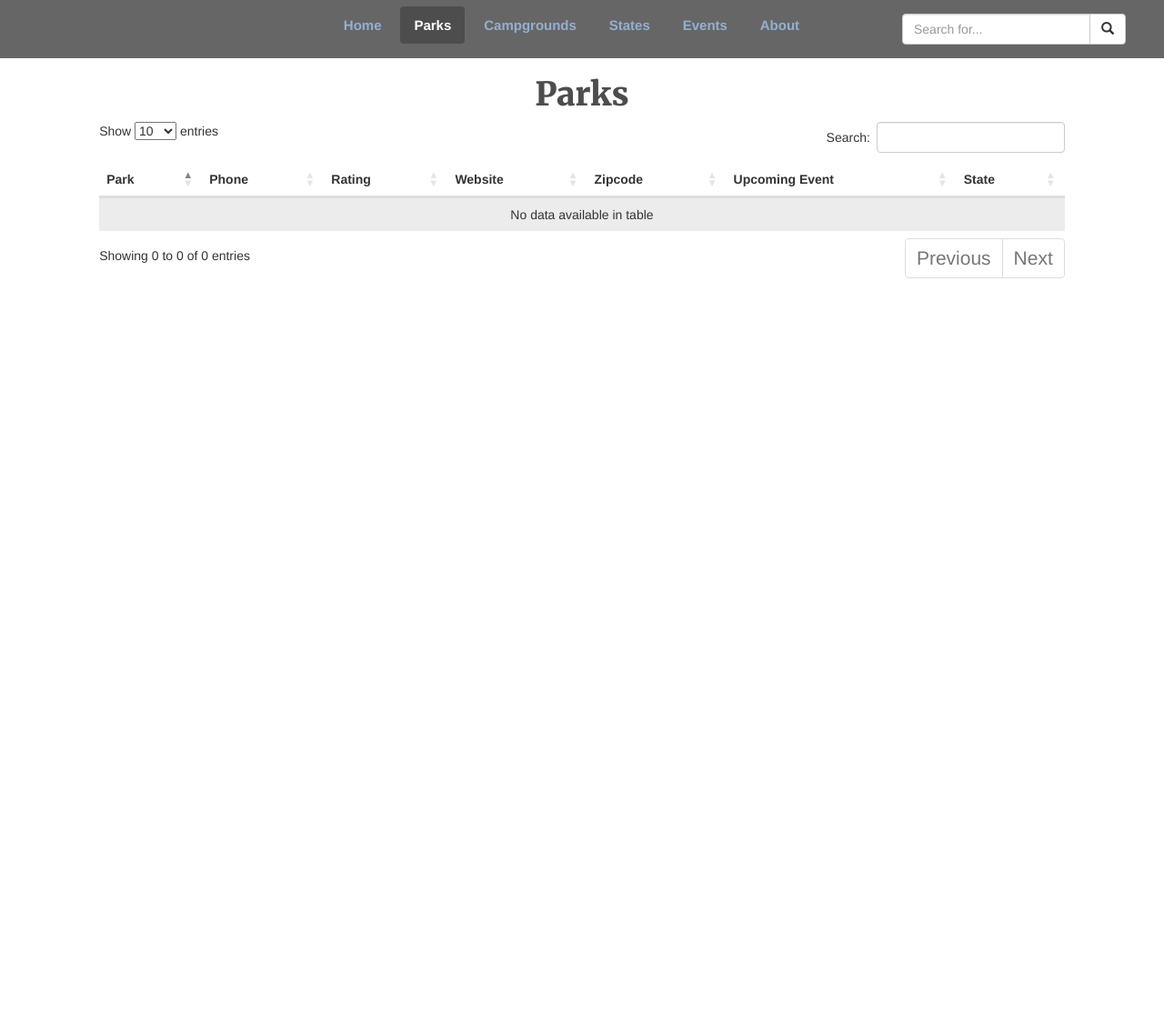
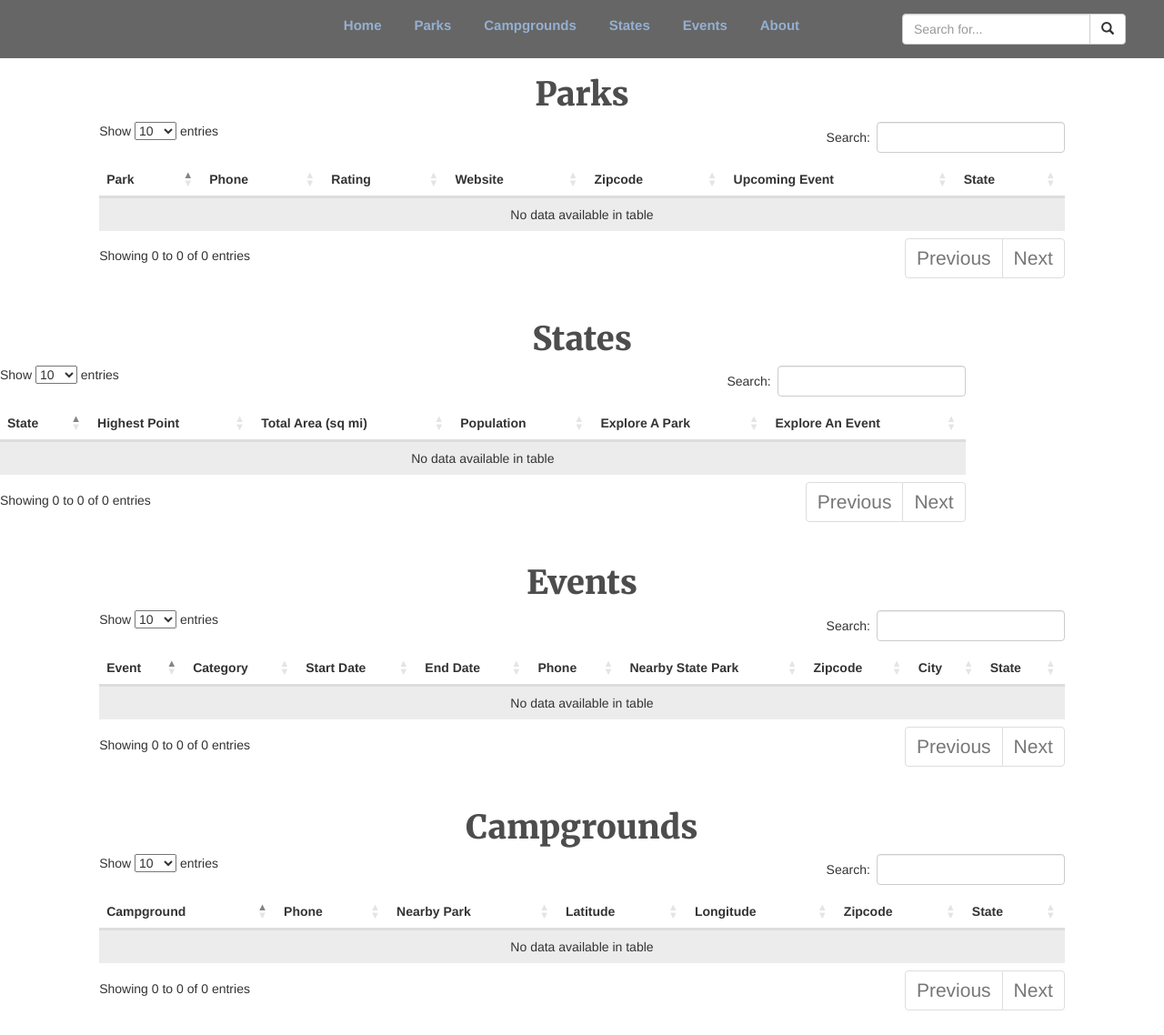
Before and after one commit to cs373gc-fall-2016/SWEetOutdoors, a Flask app: template app/templates/Search.html in a window 1280 px wide. Shown: the whole page at 91% size. Before the commit the page ends 306 px from the top, so only its background shows below. Run offline with Flask 2, Linux system fonts and the light colour scheme; the template is opened without the code that fills it, so the values that code supplies are empty; some libraries are stand-ins or nearby versions.

Commit message:
added other tables to search page

```diff
--- a/app/templates/Search.html
+++ b/app/templates/Search.html
@@ -2,7 +2,7 @@
 <html>
   <head>
     <meta charset="UTF-8">
-    <title>Parks</title>
+    <title>Search</title>
     <meta name="viewport" content="width=device-width, initial-scale=1">
     <!-- stylesheets -->
     <link rel="stylesheet" href="https://maxcdn.bootstrapcdn.com/bootstrap/3.3.7/css/bootstrap.min.css">
@@ -24,7 +24,7 @@
   <body>
     <ul class="nav nav-pills">
       <li><a href="{{ url_for('index') }}">Home</a></li>
-      <li class="active"><a href="{{ url_for('parks') }}">Parks</a></li>
+      <li><a href="{{ url_for('parks') }}">Parks</a></li>
       <li><a href="{{ url_for('campgrounds') }}">Campgrounds</a></li>
       <li><a href="{{ url_for('states') }}">States</a></li>
       <li><a href="{{ url_for('events') }}">Events</a></li>
@@ -50,7 +50,7 @@
         <div class="table" data-example-id="simple-responsive-table">
           <div class="table-responsive">
             <!-- Table -->
-            <table class="table table-striped" id="myTable">
+            <table class="table table-striped" id="parkTable">
               <thead>
                 <tr>
                   <th>Park</th>
@@ -66,14 +66,14 @@
               <tbody>
               {% for park in parksorlist %}
                 <tr>
-                  <th scope="row"><a href= "$">{{park.name}}</a></th>
+                  <th scope="row"><a href= "{{ url_for('park_instance', idnum = park.idnum) }}">{{park.name}}</a></th>ls
+                  <td> <a href= "{{park.website}}">{{park.name}}'s Website</a></td>
                   <td> {{park.phone}} </td>
-                  <td> park.rating </td>
-                  <td> <a href= "#">park.name's stie</a></td>
+                  <td> {{park.rating}} </td>
+                  <th> <a href="{{url_for('api_events'),park.events.first().idnum}}">{{park.events.first().org_name}}
+                  </a></th>
                   <td> {{park.zipcode}} </td>
-                  <td> <a href="#">park.events.first().org_name
-                  </a></td>
-                  <td> <a href="#">park.state_fk</a></td>
+                  <th> <a href="{{ url_for('state_instance', name = park.state_fk) }}">{{park.state_fk}}</a></th>
                 </tr>
               {% endfor %}
               </tbody>
@@ -84,8 +84,167 @@
     </div> <!-- end of <div class = "row"> -->
     <script type="text/javascript">
       $(document).ready(function(){
-        $('#myTable').DataTable();
+        $('#parkTable').DataTable();
       });
     </script>
+
+    <div class="title">
+      <h1>States</h1>
+    </div> <!-- end of title -->
+    <div class="row">
+      <div class="col-md-10">
+        <div class="table" data-example-id="simple-responsive-table"
+          <div class ="table-responsive">
+            <!-- Table -->
+            <table class="table table-striped sortable" id="stateTable">
+              <thead>
+                <tr>
+                  <th>State</th>
+                  <th>Highest Point</th>
+                  <th>Total Area (sq mi)</th>
+                  <th>Population</th>
+                  <th>Explore A Park</th>
+                  <th>Explore An Event</th>
+                </tr>
+              </thead>
+              <tbody>
+              {% for state in statesorlist %}
+                <tr>
+                  <th scope="row"><a href="{{ url_for('state_instance', name = state.name) }}">{{state.name}}</a></th>
+                  <td>{{state.highest_point}}</td>
+                  <td>{{state.total_area}}</td>
+                  <td>{{state.population}}</td>
+                  <th><a href="{{ url_for('park_instance', idnum = state.parks_rel.first().idnum) }}"> {{ state.parks_rel.first().name}} </a></th>
+                  <th scope="row"><a href="{{ url_for('event_instance', idnum = state.events_rel.first().idnum) }}"> {{state.events_rel.first().org_name}} </a></th>
+                </tr>
+              {% endfor %}
+              </tbody>
+            </table>
+          </div>
+        </div>
+      </div>
+    </div>
+    <script type="text/javascript">
+      $(document).ready(function(){
+        $('#stateTable').DataTable();
+      });
+    </script>
+
+    <div class="title">
+      <h1>Events</h1>
+    </div> <!-- end of title -->
+
+    <div class="row">
+      <div class="col-md-1"></div>
+      <div class="col-md-10">
+        <div class="table" data-example-id="simple-responsive-table"
+          <div class ="table-responsive">
+            <!-- Table -->
+            <table class="table table-striped sortable" id="eventTable">
+              <thead>
+                <tr>
+                  <th>Event</th>
+                  <th>Category</th>
+                  <th>Start Date</th>
+                  <th>End Date</th>
+                  <th>Phone</th>
+                  <th>Nearby State Park</th>
+                  <th>Zipcode</th>
+                  <th>City</th>
+                  <th>State</th>
+                </tr>
+              </thead>
+              <tbody>
+                {% for event in eventsorlist %}
+                <tr>
+                  <th scope="row"><a href="{{ url_for('event_instance', idnum = event.idnum) }}">{{event.org_name}}</a></th>
+                  <td>{{event.topics}}</td>
+                  <td>{{event.start_date}}</td>
+                  <td>{{event.end_date}}</td>
+                  <td>{{event.contact_phone_num}}</td>
+                  <th><a = href="{{ url_for('park_instance', idnum = event.Park.idnum)}}">{{event.Park.name}}
+                  </th>
+                  <td>{{event.zipcode}}</td>
+                  <td>{{event.city}}</td>
+                  <th>
+                    <a href="{{ url_for('state_instance', name=event.state_fk)}}">{{event.state_fk}}</a>
+                  </th>
+                </tr>
+                {% endfor %}
+              </tbody>
+            </table>
+          </div>
+        </div>
+      </div>
+    </div>
+    <script type="text/javascript">
+      $(document).ready(function(){
+        $('#eventTable').DataTable();
+      });
+    </script>
+
+    <div class="title">
+      <h1>Campgrounds</h1>
+    </div> <!-- end of title -->
+
+    <div class="row">
+      <div class="col-md-1"></div>
+      <div class="col-md-10">
+        <div class="table" data-example-id="simple-responsive-table"
+          <div class ="table-responsive">
+            <!-- Table -->
+            <table class="table table-striped" id="campgroundTable">
+              <thead>
+                <tr>
+                  <th>Campground</th>
+                  <th>Phone</th>
+                  <th>Nearby Park</th>
+                  <th>Latitude</th>
+                  <th>Longitude</th>
+                  <th>Zipcode</th>
+                  <th>State</th>
+                </tr>
+              </thead>
+              <tbody>
+              {% for campground in campgroundsorlist %}
+                <tr>
+                  <th scope="row"><a href="{{ url_for('campground_instance', idnum = campground.idnum) }}">{{campground.name}}</a></th>
+                  <td id="phone">{{campground.phone}}
+                  </td>
+                  <th><a href="{{ url_for('park_instance', idnum = campground.Park.idnum) }}">{{campground.Park.name}}</a></th>
+                  <td>{{campground.latitude}}</td>
+                  <td>{{campground.longitude}}</td>
+                  <td>{{campground.zipcode}}</td>
+                  <th>
+                    <a href="{{ url_for('state_instance', name = campground.state_fk) }}">{{campground.state_fk}}</a>
+                  </th>
+                </tr>
+                {% endfor %}
+              </tbody>
+            </table>
+          </div> <!-- end of <div class = "table-responsive"> -->
+        </div> <!-- end of <div class = "table"> -->
+      </div> <!-- end of <div class = "col-md-10"> -->
+    </div> <!-- end of <div class = "row"> -->
+    <script type="text/javascript">
+      $(document).ready(function(){
+        $('#campgroundTable').DataTable();
+      });
+    </script>
+
+
+    <script type="text/javascript">
+        var table = document.getElementById('myTable');
+        var num = table.rows.length;
+        for(var i = 1; i <= num; i++)
+        {
+          var cell = table.rows[i].cells[1];
+          if (cell.innerHTML.trim() == "")
+          {
+            cell.innerHTML = "555-555-5555";
+          }
+        }
+    </script>
+
   </body>
 </html>
```
